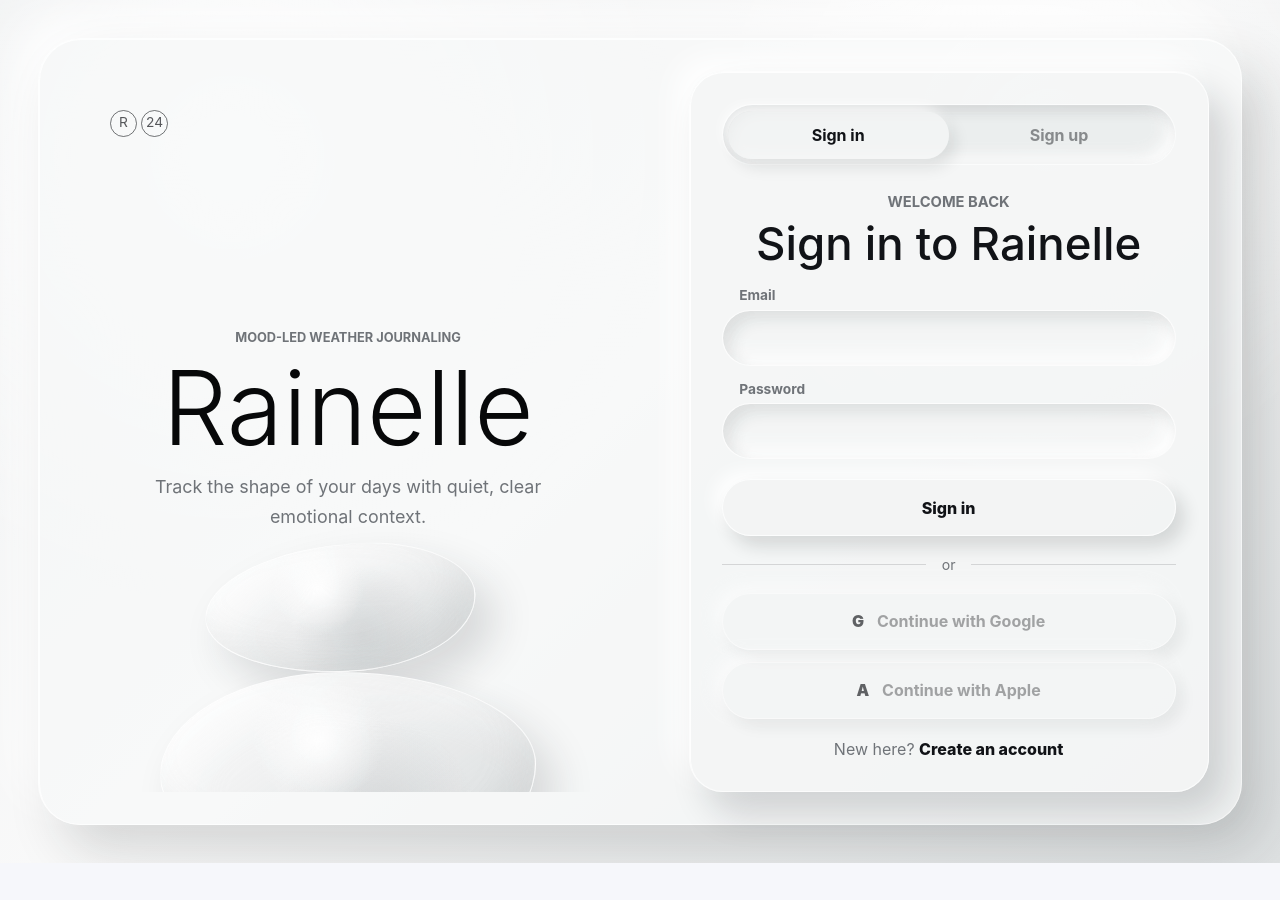
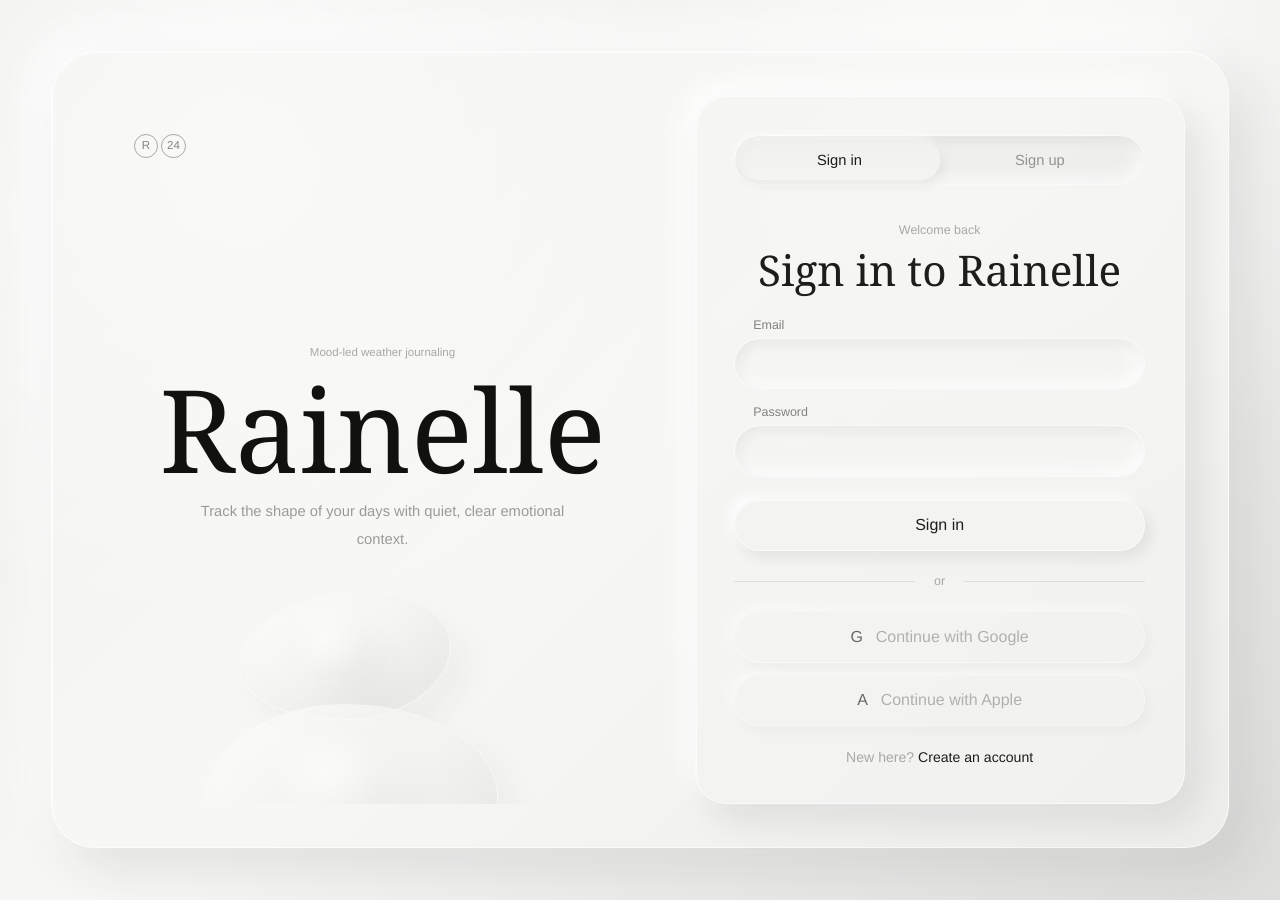
Before and after one commit to Imachan1/Rainelle, a Vue app in the folder frontend/: page /login in a window 1280 px wide. Before the commit the page ends 863 px from the top, so only its background shows below. Built offline with nearby package versions, Linux system fonts and the light colour scheme; no server answers.

Commit message:
Refine authentication visual styling

```diff
--- a/frontend/src/assets/styles/main.scss
+++ b/frontend/src/assets/styles/main.scss
@@ -3,12 +3,15 @@
 }
 
 :root {
-  --auth-ink: #111317;
-  --auth-muted: #6f7378;
-  --auth-surface: rgba(247, 248, 248, 0.72);
-  --auth-line: rgba(255, 255, 255, 0.78);
-  --auth-shadow-dark: rgba(20, 25, 30, 0.16);
-  --auth-shadow-light: rgba(255, 255, 255, 0.92);
+  --auth-ink: #1d1d1b;
+  --auth-muted: #83817d;
+  --auth-soft: #aaa8a3;
+  --auth-surface: rgba(246, 246, 244, 0.58);
+  --auth-line: rgba(255, 255, 255, 0.68);
+  --auth-shadow-dark: rgba(35, 35, 32, 0.09);
+  --auth-shadow-light: rgba(255, 255, 255, 0.86);
+  --auth-serif: Didot, "Bodoni 72", "Iowan Old Style", Georgia, serif;
+  --auth-sans: "Avenir Next", "Helvetica Neue", Inter, system-ui, sans-serif;
 }
 
 body {
@@ -65,31 +68,32 @@ p {
 .auth-layout {
   align-items: center;
   background:
-    radial-gradient(circle at 18% 18%, rgba(255, 255, 255, 0.98), transparent 28rem),
-    radial-gradient(circle at 82% 16%, rgba(255, 255, 255, 0.8), transparent 22rem),
-    linear-gradient(135deg, #eceeef 0%, #fafafa 46%, #dfe2e3 100%);
+    radial-gradient(circle at 18% 18%, rgba(255, 255, 255, 0.9), transparent 30rem),
+    radial-gradient(circle at 78% 18%, rgba(255, 255, 255, 0.56), transparent 24rem),
+    linear-gradient(135deg, #ececea 0%, #f8f8f6 48%, #dedfdd 100%);
   display: grid;
+  font-family: var(--auth-sans);
   min-height: 100vh;
   place-items: center;
   overflow: hidden;
-  padding: clamp(1rem, 3vw, 3rem);
+  padding: clamp(1.5rem, 4vw, 4.5rem);
 }
 
 .auth-shell {
   background: var(--auth-surface);
-  border: 1px solid rgba(255, 255, 255, 0.72);
-  border-radius: clamp(24px, 4vw, 42px);
+  border: 1px solid rgba(255, 255, 255, 0.62);
+  border-radius: clamp(28px, 4vw, 44px);
   box-shadow:
-    24px 28px 54px rgba(24, 28, 32, 0.16),
-    -20px -20px 46px rgba(255, 255, 255, 0.88),
-    inset 1px 1px 0 rgba(255, 255, 255, 0.8);
+    20px 24px 54px rgba(38, 38, 34, 0.1),
+    -18px -18px 44px rgba(255, 255, 255, 0.72),
+    inset 1px 1px 0 rgba(255, 255, 255, 0.72);
   display: grid;
-  gap: clamp(1.5rem, 5vw, 4rem);
-  grid-template-columns: minmax(0, 1fr) minmax(360px, 520px);
-  min-height: min(820px, calc(100vh - 6rem));
-  padding: clamp(1.25rem, 3vw, 2rem);
+  gap: clamp(2rem, 7vw, 6.5rem);
+  grid-template-columns: minmax(0, 1.06fr) minmax(340px, 490px);
+  min-height: min(800px, calc(100vh - 8rem));
+  padding: clamp(1.5rem, 3.5vw, 2.7rem);
   position: relative;
-  width: min(100%, 1380px);
+  width: min(100%, 1360px);
 }
 
 .auth-brand {
@@ -98,13 +102,13 @@ p {
   display: grid;
   min-height: 520px;
   overflow: hidden;
-  padding: clamp(1.5rem, 4vw, 4rem);
+  padding: clamp(2rem, 5vw, 5.8rem);
   position: relative;
 }
 
 .auth-brand__mark {
   display: flex;
-  gap: 0.25rem;
+  gap: 0.2rem;
   left: clamp(1.25rem, 3vw, 2.75rem);
   position: absolute;
   top: clamp(1.25rem, 3vw, 2.75rem);
@@ -112,71 +116,76 @@ p {
 
 .auth-brand__mark span {
   align-items: center;
-  border: 1px solid rgba(17, 19, 23, 0.58);
+  border: 1px solid rgba(29, 29, 27, 0.36);
   border-radius: 50%;
-  color: rgba(17, 19, 23, 0.7);
+  color: rgba(29, 29, 27, 0.52);
   display: inline-flex;
-  font-size: 0.86rem;
-  height: 1.7rem;
+  font-size: 0.72rem;
+  font-weight: 400;
+  height: 1.52rem;
   justify-content: center;
   line-height: 1;
-  width: 1.7rem;
+  width: 1.52rem;
 }
 
 .auth-brand__content {
   margin: 0 auto;
-  max-width: 540px;
+  max-width: 600px;
   position: relative;
   text-align: center;
   z-index: 1;
 }
 
 .auth-brand__eyebrow {
-  color: var(--auth-muted);
-  font-size: 0.8rem;
-  font-weight: 700;
+  color: var(--auth-soft);
+  font-size: 0.72rem;
+  font-weight: 400;
   letter-spacing: 0;
-  margin-bottom: 1rem;
-  text-transform: uppercase;
+  margin-bottom: 1.35rem;
+  text-transform: none;
 }
 
 .auth-brand h1 {
-  color: #070809;
-  font-size: clamp(4.25rem, 8vw, 7.8rem);
+  color: #11110f;
+  font-family: var(--auth-serif);
+  font-size: clamp(5.6rem, 9vw, 9rem);
   font-weight: 300;
-  line-height: 0.92;
-  margin-bottom: 1rem;
+  line-height: 0.86;
+  margin-bottom: 1.25rem;
 }
 
 .auth-brand p:not(.auth-brand__eyebrow) {
   color: var(--auth-muted);
-  font-size: clamp(1rem, 1.4vw, 1.28rem);
-  line-height: 1.7;
+  font-size: clamp(0.92rem, 1.1vw, 1.05rem);
+  font-weight: 300;
+  line-height: 1.9;
   margin: 0 auto;
-  max-width: 27rem;
+  max-width: 24rem;
+  opacity: 0.78;
 }
 
 .auth-sculpture {
-  bottom: -5rem;
-  filter: blur(0.1px);
-  height: 21rem;
+  bottom: -6.25rem;
+  filter: blur(0.4px);
+  height: 20rem;
   left: 50%;
+  opacity: 0.58;
   pointer-events: none;
   position: absolute;
   transform: translateX(-50%);
-  width: min(68%, 36rem);
+  width: min(58%, 34rem);
 }
 
 .auth-sculpture__stone {
   background:
-    radial-gradient(circle at 42% 34%, rgba(255, 255, 255, 0.92), transparent 26%),
-    radial-gradient(circle at 58% 72%, rgba(190, 194, 196, 0.44), transparent 38%),
-    linear-gradient(145deg, rgba(255, 255, 255, 0.78), rgba(188, 192, 194, 0.5));
-  border: 1px solid rgba(255, 255, 255, 0.74);
+    radial-gradient(circle at 42% 34%, rgba(255, 255, 255, 0.82), transparent 26%),
+    radial-gradient(circle at 58% 72%, rgba(190, 190, 186, 0.28), transparent 38%),
+    linear-gradient(145deg, rgba(255, 255, 255, 0.64), rgba(191, 191, 187, 0.34));
+  border: 1px solid rgba(255, 255, 255, 0.58);
   box-shadow:
-    18px 22px 42px rgba(36, 42, 48, 0.15),
-    inset -18px -18px 34px rgba(130, 136, 142, 0.12),
-    inset 20px 20px 42px rgba(255, 255, 255, 0.62);
+    16px 20px 38px rgba(45, 45, 40, 0.08),
+    inset -18px -18px 34px rgba(130, 130, 124, 0.08),
+    inset 20px 20px 42px rgba(255, 255, 255, 0.5);
   display: block;
   position: absolute;
 }
@@ -200,109 +209,112 @@ p {
 
 .auth-card {
   align-self: center;
-  background: rgba(244, 245, 245, 0.68);
-  border: 1px solid rgba(255, 255, 255, 0.68);
-  border-radius: 34px;
+  background: rgba(244, 244, 242, 0.5);
+  border: 1px solid rgba(255, 255, 255, 0.58);
+  border-radius: 32px;
   box-shadow:
-    18px 22px 36px var(--auth-shadow-dark),
-    -14px -14px 30px var(--auth-shadow-light),
-    inset 1px 1px 0 rgba(255, 255, 255, 0.82);
-  padding: clamp(1.25rem, 3vw, 2rem);
+    15px 18px 34px var(--auth-shadow-dark),
+    -12px -12px 28px var(--auth-shadow-light),
+    inset 1px 1px 0 rgba(255, 255, 255, 0.64);
+  padding: clamp(1.6rem, 3vw, 2.4rem);
 }
 
 .auth-form {
   color: var(--auth-ink);
   display: grid;
-  gap: 1.25rem;
+  gap: 1.45rem;
 }
 
 .auth-switch {
-  background: rgba(230, 232, 232, 0.62);
+  background: rgba(231, 231, 228, 0.45);
   border: 1px solid var(--auth-line);
   border-radius: 999px;
   box-shadow:
-    inset 6px 6px 14px rgba(20, 25, 30, 0.12),
-    inset -7px -7px 16px rgba(255, 255, 255, 0.86);
+    inset 4px 5px 11px rgba(35, 35, 32, 0.07),
+    inset -5px -5px 13px rgba(255, 255, 255, 0.72);
   display: grid;
   grid-template-columns: repeat(2, minmax(0, 1fr));
-  padding: 0.32rem;
+  padding: 0.26rem;
 }
 
 .auth-switch__item {
   border-radius: 999px;
-  color: rgba(17, 19, 23, 0.46);
-  font-weight: 700;
-  padding: 0.88rem 1rem;
+  color: rgba(29, 29, 27, 0.44);
+  font-size: 0.92rem;
+  font-weight: 400;
+  padding: 0.76rem 1rem;
   text-align: center;
   transition: background 160ms ease, box-shadow 160ms ease, color 160ms ease;
 }
 
 .auth-switch__item.router-link-active {
-  background: rgba(246, 247, 247, 0.72);
+  background: rgba(246, 246, 244, 0.6);
   box-shadow:
-    6px 8px 16px rgba(20, 25, 30, 0.1),
-    -5px -5px 14px rgba(255, 255, 255, 0.84);
+    4px 5px 12px rgba(35, 35, 32, 0.06),
+    -4px -4px 12px rgba(255, 255, 255, 0.72);
   color: var(--auth-ink);
 }
 
 .auth-form__header {
-  padding: 0.5rem 0.35rem 0;
+  padding: 0.9rem 0.35rem 0.2rem;
   text-align: center;
 }
 
 .auth-form__header p {
-  color: var(--auth-muted);
-  font-size: 0.92rem;
-  font-weight: 700;
-  margin-bottom: 0.55rem;
-  text-transform: uppercase;
+  color: var(--auth-soft);
+  font-size: 0.78rem;
+  font-weight: 400;
+  margin-bottom: 0.75rem;
+  text-transform: none;
 }
 
 .auth-form__header h2 {
   color: var(--auth-ink);
-  font-size: clamp(2rem, 4vw, 2.85rem);
-  font-weight: 500;
-  line-height: 1.05;
+  font-family: var(--auth-serif);
+  font-size: clamp(2.1rem, 3.3vw, 2.8rem);
+  font-weight: 300;
+  line-height: 1;
   margin-bottom: 0;
 }
 
 .auth-form__fields {
   display: grid;
-  gap: 0.9rem;
+  gap: 0.95rem;
 }
 
 .auth-field {
   color: var(--auth-muted);
   display: grid;
-  font-size: 0.86rem;
-  font-weight: 700;
+  font-size: 0.78rem;
+  font-weight: 400;
   gap: 0.42rem;
 }
 
 .auth-field span {
-  padding-left: 1.1rem;
+  padding-left: 1.2rem;
 }
 
 .auth-field input {
-  background: rgba(244, 245, 245, 0.8);
-  border: 1px solid rgba(255, 255, 255, 0.72);
+  background: rgba(245, 245, 243, 0.58);
+  border: 1px solid rgba(255, 255, 255, 0.58);
   border-radius: 999px;
   box-shadow:
-    inset 7px 8px 16px rgba(20, 25, 30, 0.11),
-    inset -8px -8px 18px rgba(255, 255, 255, 0.88);
+    inset 4px 5px 12px rgba(35, 35, 32, 0.06),
+    inset -6px -6px 14px rgba(255, 255, 255, 0.74);
   color: var(--auth-ink);
-  min-height: 3.5rem;
+  font-weight: 300;
+  min-height: 3.2rem;
   outline: 0;
-  padding: 0 1.2rem;
+  padding: 0 1.25rem;
   transition: border-color 160ms ease, box-shadow 160ms ease;
 }
 
 .auth-field input:focus {
-  border-color: rgba(17, 19, 23, 0.28);
+  border-color: rgba(29, 29, 27, 0.18);
   box-shadow:
-    inset 5px 6px 13px rgba(20, 25, 30, 0.12),
-    inset -7px -7px 16px rgba(255, 255, 255, 0.9),
-    0 0 0 4px rgba(17, 19, 23, 0.06);
+    inset 4px 5px 12px rgba(35, 35, 32, 0.07),
+    inset -6px -6px 14px rgba(255, 255, 255, 0.78),
+    0 0 0 3px rgba(29, 29, 27, 0.035);
 }
 
 .auth-submit,
@@ -311,26 +323,26 @@ p {
   border-radius: 999px;
   display: inline-flex;
   justify-content: center;
-  min-height: 3.55rem;
+  min-height: 3.2rem;
   width: 100%;
 }
 
 .auth-submit {
-  background: rgba(242, 243, 243, 0.84);
-  border: 1px solid rgba(255, 255, 255, 0.76);
+  background: rgba(243, 243, 241, 0.66);
+  border: 1px solid rgba(255, 255, 255, 0.62);
   box-shadow:
-    8px 10px 18px rgba(20, 25, 30, 0.14),
-    -8px -8px 18px rgba(255, 255, 255, 0.9);
+    6px 7px 14px rgba(35, 35, 32, 0.08),
+    -6px -6px 14px rgba(255, 255, 255, 0.78);
   color: var(--auth-ink);
-  font-weight: 800;
+  font-weight: 400;
   padding: 0 1.25rem;
   transition: box-shadow 160ms ease, transform 160ms ease;
 }
 
 .auth-submit:not(:disabled):hover {
   box-shadow:
-    10px 12px 22px rgba(20, 25, 30, 0.17),
-    -9px -9px 20px rgba(255, 255, 255, 0.92);
+    7px 9px 16px rgba(35, 35, 32, 0.09),
+    -7px -7px 16px rgba(255, 255, 255, 0.8);
   transform: translateY(-1px);
 }
 
@@ -340,16 +352,17 @@ p {
 
 .auth-divider {
   align-items: center;
-  color: var(--auth-muted);
+  color: var(--auth-soft);
   display: grid;
-  font-size: 0.88rem;
-  gap: 1rem;
+  font-size: 0.78rem;
+  font-weight: 300;
+  gap: 1.2rem;
   grid-template-columns: 1fr auto 1fr;
 }
 
 .auth-divider::before,
 .auth-divider::after {
-  background: rgba(17, 19, 23, 0.14);
+  background: rgba(29, 29, 27, 0.1);
   content: "";
   height: 1px;
 }
@@ -360,21 +373,21 @@ p {
 }
 
 .auth-social {
-  background: rgba(242, 243, 243, 0.58);
-  border: 1px solid rgba(255, 255, 255, 0.72);
+  background: rgba(243, 243, 241, 0.45);
+  border: 1px solid rgba(255, 255, 255, 0.56);
   box-shadow:
-    7px 8px 16px rgba(20, 25, 30, 0.1),
-    -7px -7px 16px rgba(255, 255, 255, 0.8);
-  color: rgba(17, 19, 23, 0.56);
+    5px 6px 12px rgba(35, 35, 32, 0.055),
+    -5px -5px 12px rgba(255, 255, 255, 0.68);
+  color: rgba(29, 29, 27, 0.48);
   cursor: default;
-  font-weight: 700;
+  font-weight: 300;
   gap: 0.8rem;
-  opacity: 0.82;
+  opacity: 0.78;
 }
 
 .auth-social span {
   color: var(--auth-ink);
-  font-weight: 900;
+  font-weight: 500;
 }
 
 .auth-error {
@@ -382,20 +395,23 @@ p {
   border: 1px solid rgba(185, 28, 28, 0.18);
   border-radius: 18px;
   color: #991b1b;
-  font-weight: 700;
+  font-size: 0.88rem;
+  font-weight: 400;
   margin: 0;
   padding: 0.8rem 1rem;
 }
 
 .auth-alt {
-  color: var(--auth-muted);
+  color: var(--auth-soft);
+  font-size: 0.88rem;
+  font-weight: 300;
   margin: 0;
   text-align: center;
 }
 
 .auth-alt a {
   color: var(--auth-ink);
-  font-weight: 800;
+  font-weight: 400;
 }
 
 .app-layout {
@@ -582,19 +598,19 @@ p {
 @media (max-width: 760px) {
   .auth-layout {
     overflow: auto;
-    padding: 0.85rem;
+    padding: 0.9rem;
   }
 
   .auth-shell {
-    gap: 1rem;
+    gap: 1.1rem;
     grid-template-columns: 1fr;
     min-height: 0;
-    padding: 0.9rem;
+    padding: 0.95rem;
   }
 
   .auth-brand {
-    min-height: 260px;
-    padding: 4.5rem 1rem 7.5rem;
+    min-height: 278px;
+    padding: 4.8rem 1rem 8.2rem;
   }
 
   .auth-brand__mark {
@@ -603,39 +619,40 @@ p {
   }
 
   .auth-brand__eyebrow {
-    font-size: 0.72rem;
+    font-size: 0.68rem;
   }
 
   .auth-brand h1 {
-    font-size: clamp(3.4rem, 18vw, 5.4rem);
+    font-size: clamp(4rem, 20vw, 5.8rem);
   }
 
   .auth-brand p:not(.auth-brand__eyebrow) {
-    font-size: 0.95rem;
-    line-height: 1.55;
+    font-size: 0.9rem;
+    line-height: 1.7;
+    max-width: 20rem;
   }
 
   .auth-sculpture {
-    bottom: -7.5rem;
+    bottom: -8.4rem;
     height: 15rem;
-    width: min(82%, 24rem);
+    width: min(76%, 23rem);
   }
 
   .auth-card {
     border-radius: 28px;
-    padding: 1rem;
+    padding: 1.15rem;
   }
 
   .auth-form {
-    gap: 1rem;
+    gap: 1.12rem;
   }
 
   .auth-switch__item {
-    padding: 0.75rem 0.85rem;
+    padding: 0.7rem 0.85rem;
   }
 
   .auth-form__header h2 {
-    font-size: 1.9rem;
+    font-size: 2rem;
   }
 
   .app-layout {
```
